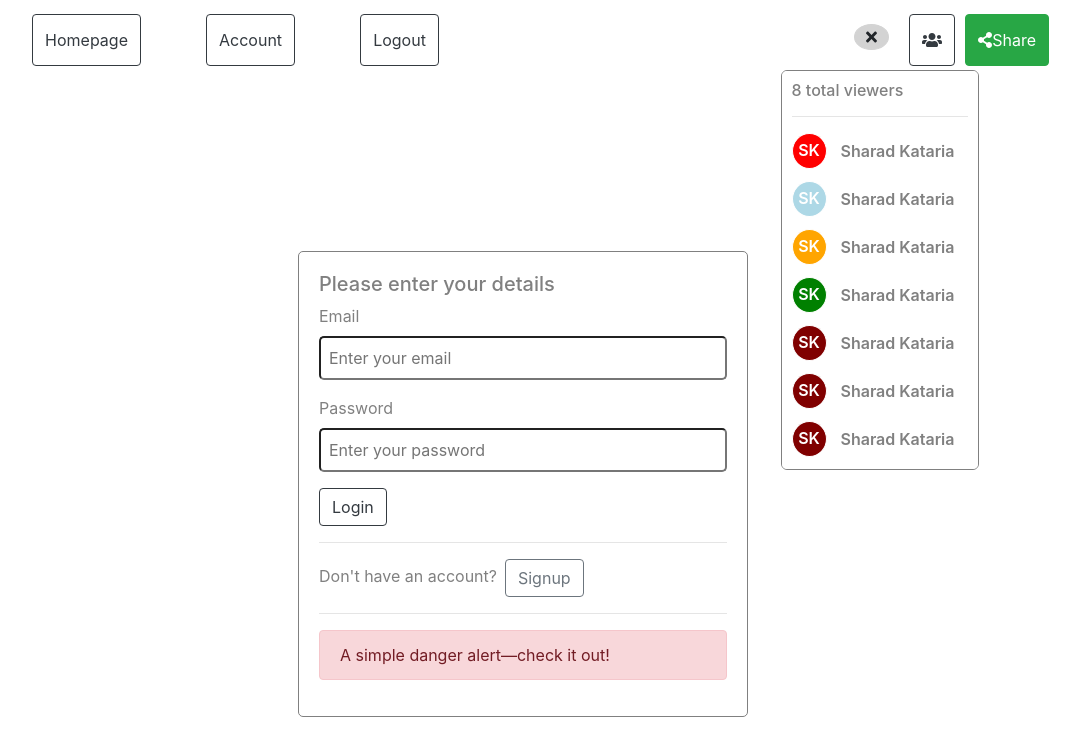
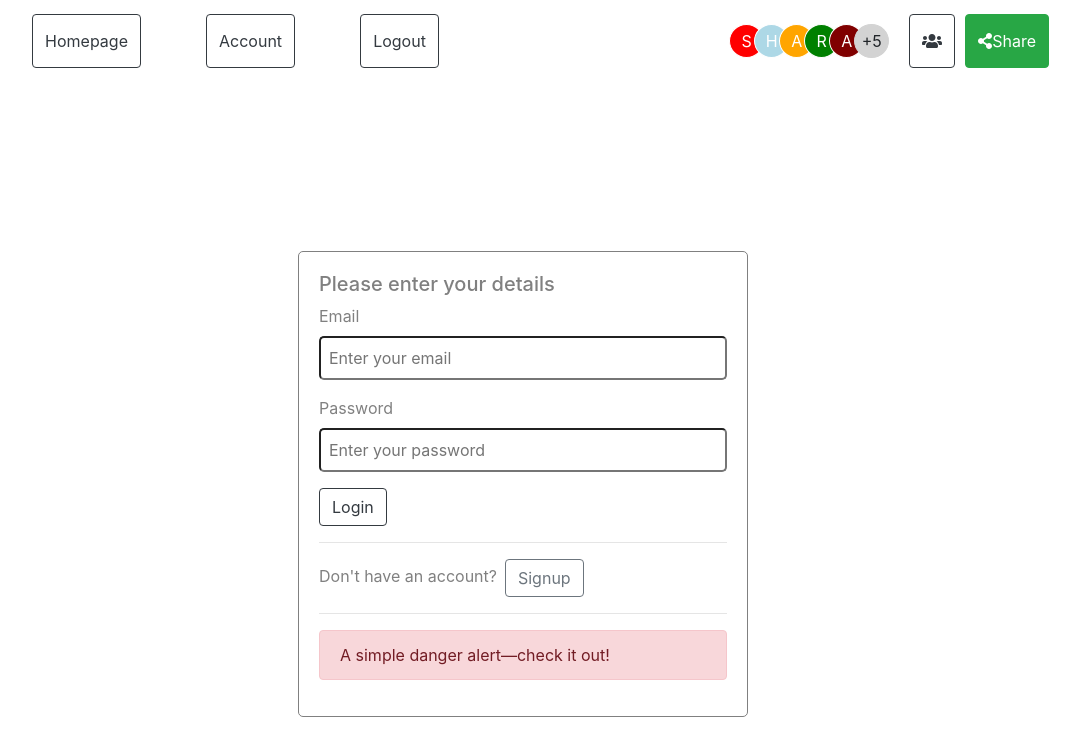
Before and after one commit to sharadkataria/presence-sense-web, a React (Create React App) app: page /login in a window 1280 px wide. Shown: the top 756 px of the page, without its empty margins (117-1197 px from the left). Built offline with nearby package versions, Linux system fonts and the light colour scheme.

Commit message:
ADD: Share Modal UI

```diff
--- a/src/components/NavBar/index.js
+++ b/src/components/NavBar/index.js
@@ -2,28 +2,29 @@ import React, { Component } from 'react';
 import styles from './NavBarStyles.scss';
 import ViewersModal from '../ViewersModal';
 import { FontAwesomeIcon } from '@fortawesome/react-fontawesome';
-import {
-  faChartLine,
-  faShareAlt,
-  faUsers
-} from '@fortawesome/free-solid-svg-icons';
+import { faShareAlt, faUsers } from '@fortawesome/free-solid-svg-icons';
 import Viewers from '../Viewers';
+import ShareModal from '../ShareModal';
 class NavBar extends Component {
   constructor(props) {
     super(props);
 
     this.state = {
-      showViewersModal: false
+      showViewersModal: false,
+      showShareModal: false
     };
   }
 
   toggleViewersModal = () => {
-    console.log('called');
     this.setState({ showViewersModal: !this.state.showViewersModal });
   };
 
+  toggleShareModal = () => {
+    this.setState({ showShareModal: !this.state.showShareModal });
+  };
+
   render() {
-    const { showViewersModal } = this.state;
+    const { showViewersModal, showShareModal } = this.state;
     return (
       <React.Fragment>
         <div style={styles} className='row navbar-wrapper'>
@@ -48,7 +49,12 @@ class NavBar extends Component {
             >
               <FontAwesomeIcon icon={faUsers} />
             </button>
-            <button type='button' className='btn btn-success flow'>
+
+            <button
+              type='button'
+              className='btn btn-success flow'
+              onClick={this.toggleShareModal}
+            >
               <FontAwesomeIcon icon={faShareAlt} />
               Share
             </button>
@@ -61,6 +67,10 @@ class NavBar extends Component {
             onHide={this.toggleViewersModal}
           />
         ) : null}
+
+        {showShareModal ? (
+          <ShareModal show={showShareModal} onHide={this.toggleShareModal} />
+        ) : null}
       </React.Fragment>
     );
   }
--- /dev/null
+++ b/src/components/ShareModal/ShareModalStyles.scss
@@ -0,0 +1,21 @@
+.email-wrapper {
+  display: flex;
+  justify-content: start;
+  padding: 10px 10px 0 0;
+  margin-top: 10px;
+
+  .email-cross {
+    border-left: 0px;
+    border-radius: 0.25rem;
+  }
+}
+
+.checkbox-label {
+  font-weight: bold;
+  color: grey;
+
+  p {
+    font-weight: 450;
+    font-size: 14px;
+  }
+}
--- /dev/null
+++ b/src/components/ShareModal/index.js
@@ -0,0 +1,117 @@
+import React, { Component } from 'react';
+import { Modal, Button, Container, Row, Col, Form } from 'react-bootstrap';
+import { FontAwesomeIcon } from '@fortawesome/react-fontawesome';
+import { faTimes } from '@fortawesome/free-solid-svg-icons';
+import styles from './ShareModalStyles.scss';
+class ShareModal extends Component {
+  constructor(props) {
+    super(props);
+
+    this.state = {
+      emails: [''],
+      publicChecked: false
+    };
+  }
+
+  addEmail = () => {
+    let { emails } = this.state;
+    emails.push('');
+    this.setState({ emails });
+  };
+
+  removeEmail = index => {
+    let { emails } = this.state;
+    if (emails.length < 2) {
+      return;
+    }
+    const updatedEmails = emails.filter((email, itemIndex) => {
+      return itemIndex !== index;
+    });
+    this.setState({ emails: updatedEmails });
+  };
+
+  toggleCheckbox = () => {
+    this.setState({ publicChecked: !this.state.publicChecked });
+  };
+
+  render() {
+    const { emails, publicChecked } = this.state;
+    return (
+      <Modal
+        show={this.props.show}
+        size='md'
+        aria-labelledby='contained-modal-title-vcenter'
+        centered
+        onHide={this.props.onHide}
+      >
+        <Modal.Header closeButton>
+          <Modal.Title id='contained-modal-title-vcenter'>Share</Modal.Title>
+        </Modal.Header>
+        <Container>
+          <Row className='show-grid' style={styles}>
+            <Col>
+              <Form>
+                <Form.Group>
+                  {emails.length
+                    ? emails.map((email, index) => {
+                        return (
+                          <div className='email-wrapper' key={index}>
+                            <Form.Control
+                              disabled={publicChecked}
+                              placeholder='Enter email'
+                              value={email}
+                            />
+                            {emails.length > 1 ? (
+                              <button
+                                type='button'
+                                className='email-cross'
+                                onClick={() => this.removeEmail(index)}
+                              >
+                                <FontAwesomeIcon icon={faTimes} />
+                              </button>
+                            ) : null}
+                          </div>
+                        );
+                      })
+                    : null}
+                </Form.Group>
+              </Form>
+              <Button
+                variant='outline-secondary'
+                onClick={this.addEmail}
+                disabled={publicChecked}
+              >
+                Add Email
+              </Button>
+            </Col>
+          </Row>
+          <hr />
+          <Row className='checkbox-label'>
+            <Col>
+              <Form>
+                <Form.Group>
+                  <Form.Check
+                    type='checkbox'
+                    label='Public'
+                    onChange={this.toggleCheckbox}
+                  />
+                </Form.Group>
+              </Form>
+              <p>
+                Please note: making a page public will allow everyone with the
+                page link to view the page contents.
+              </p>
+            </Col>
+          </Row>
+        </Container>
+        <Modal.Footer>
+          <Button variant='outline-dark' onClick={this.props.onHide}>
+            Save
+          </Button>
+        </Modal.Footer>
+      </Modal>
+    );
+  }
+}
+
+export default ShareModal;
--- a/src/components/Viewers/ViewersStyles.scss
+++ b/src/components/Viewers/ViewersStyles.scss
@@ -53,7 +53,8 @@
     top: 100%;
     left: 50%;
     overflow: auto;
-    height: 400px;
+    height: fit-content;
+    max-height: 400px;
 
     h5 {
       font-size: 16px;
--- a/src/components/Viewers/index.js
+++ b/src/components/Viewers/index.js
@@ -9,7 +9,7 @@ class Viewers extends Component {
     this.state = {
       showToolTip: false,
       toolTip: null,
-      showMore: true
+      showMore: false
     };
     this.backgroundColors = ['red', 'lightblue', 'orange', 'green', 'maroon'];
   }
@@ -168,96 +168,6 @@ class Viewers extends Component {
                 </div>
                 <div className='tooltip-list-name'> Sharad Kataria</div>
               </div>
-              <div className='tooltip-list-item'>
-                <div
-                  className='tooltip-list-avatar'
-                  style={{ backgroundColor: this.backgroundColors[4] }}
-                >
-                  SK
-                </div>
-                <div className='tooltip-list-name'> Sharad Kataria</div>
-              </div>
-              <div className='tooltip-list-item'>
-                <div
-                  className='tooltip-list-avatar'
-                  style={{ backgroundColor: this.backgroundColors[4] }}
-                >
-                  SK
-                </div>
-                <div className='tooltip-list-name'> Sharad Kataria</div>
-              </div>
-              <div className='tooltip-list-item'>
-                <div
-                  className='tooltip-list-avatar'
-                  style={{ backgroundColor: this.backgroundColors[4] }}
-                >
-                  SK
-                </div>
-                <div className='tooltip-list-name'> Sharad Kataria</div>
-              </div>
-              <div className='tooltip-list-item'>
-                <div
-                  className='tooltip-list-avatar'
-                  style={{ backgroundColor: this.backgroundColors[4] }}
-                >
-                  SK
-                </div>
-                <div className='tooltip-list-name'> Sharad Kataria</div>
-              </div>
-              <div className='tooltip-list-item'>
-                <div
-                  className='tooltip-list-avatar'
-                  style={{ backgroundColor: this.backgroundColors[4] }}
-                >
-                  SK
-                </div>
-                <div className='tooltip-list-name'> Sharad Kataria</div>
-              </div>
-              <div className='tooltip-list-item'>
-                <div
-                  className='tooltip-list-avatar'
-                  style={{ backgroundColor: this.backgroundColors[4] }}
-                >
-                  SK
-                </div>
-                <div className='tooltip-list-name'> Sharad Kataria</div>
-              </div>
-              <div className='tooltip-list-item'>
-                <div
-                  className='tooltip-list-avatar'
-                  style={{ backgroundColor: this.backgroundColors[4] }}
-                >
-                  SK
-                </div>
-                <div className='tooltip-list-name'> Sharad Kataria</div>
-              </div>
-              <div className='tooltip-list-item'>
-                <div
-                  className='tooltip-list-avatar'
-                  style={{ backgroundColor: this.backgroundColors[4] }}
-                >
-                  SK
-                </div>
-                <div className='tooltip-list-name'> Sharad Kataria</div>
-              </div>
-              <div className='tooltip-list-item'>
-                <div
-                  className='tooltip-list-avatar'
-                  style={{ backgroundColor: this.backgroundColors[4] }}
-                >
-                  SK
-                </div>
-                <div className='tooltip-list-name'> Sharad Kataria</div>
-              </div>
-              <div className='tooltip-list-item'>
-                <div
-                  className='tooltip-list-avatar'
-                  style={{ backgroundColor: this.backgroundColors[4] }}
-                >
-                  SK
-                </div>
-                <div className='tooltip-list-name'> Sharad Kataria</div>
-              </div>
             </div>
           </div>
         )}
```
